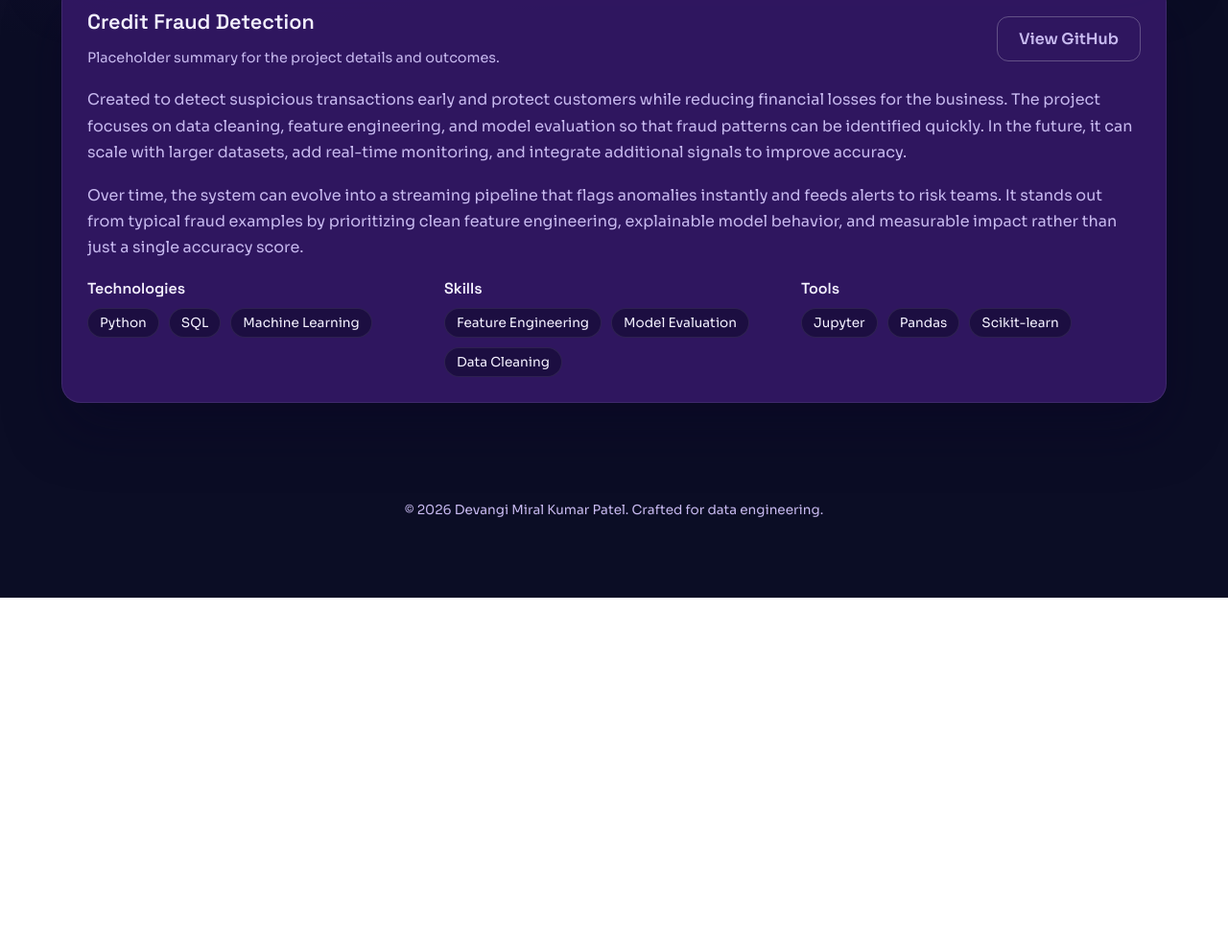
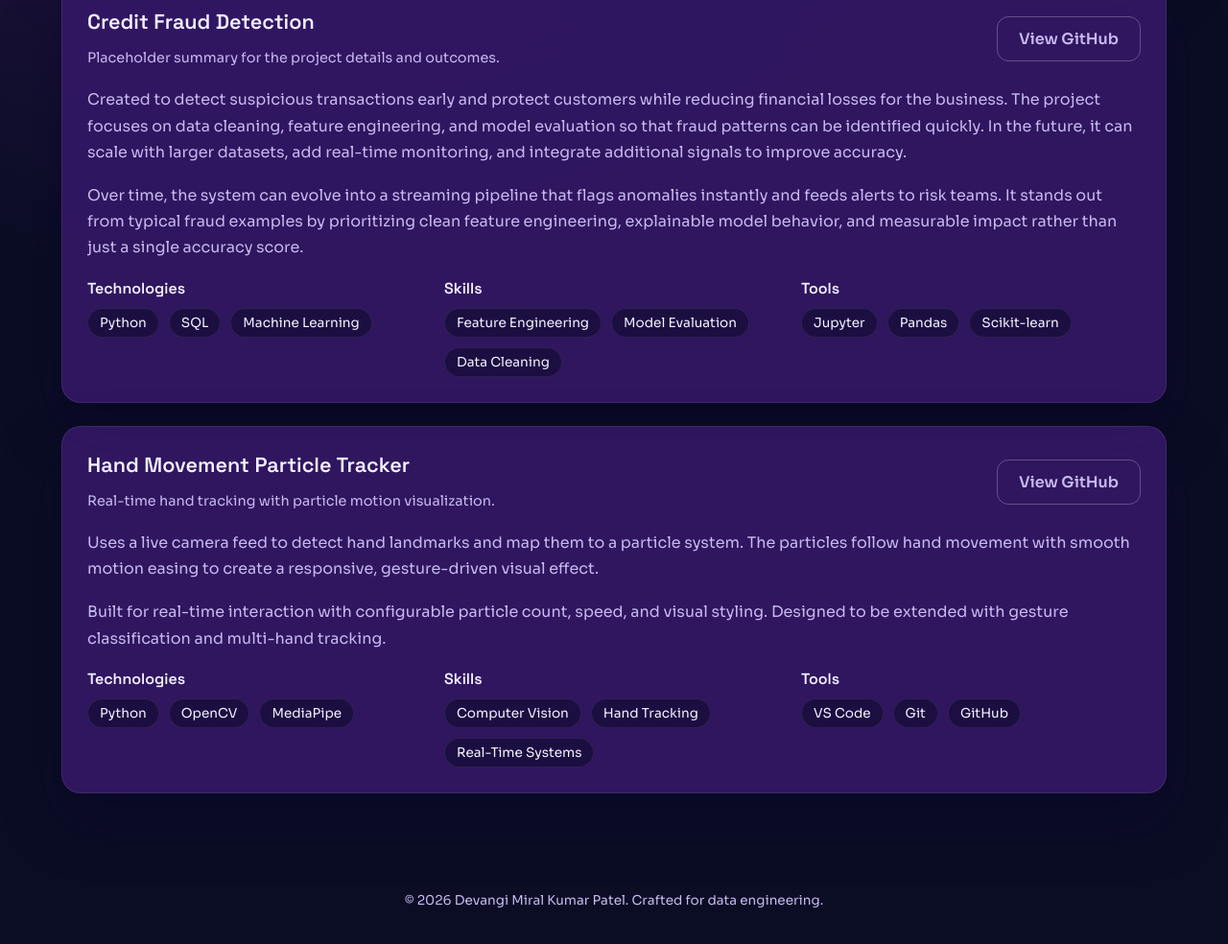
Before and after one commit to Devangi2217/portfolio, a website: page projects.html in a window 1280 px wide. Shown: the part 1172-2156 px from the top of the page at 96% size. Before the commit the page ends 1795 px from the top, so only its background shows below. Drawn offline with Linux system fonts and the light colour scheme; no server answers.

Commit message:
Add hand movement ML project link

```diff
--- a/projects.html
+++ b/projects.html
@@ -176,6 +176,62 @@
               </div>
             </div>
           </article>
+          <article class="project-card">
+            <div class="project-header">
+              <div>
+                <h3>Hand Movement Particle Tracker</h3>
+                <p class="project-tag">
+                  Real-time hand tracking with particle motion visualization.
+                </p>
+              </div>
+              <div class="project-actions">
+                <a
+                  class="btn ghost"
+                  href="https://github.com/Devangi2217/hand_movement_ML"
+                  target="_blank"
+                  rel="noreferrer"
+                >
+                  View GitHub
+                </a>
+              </div>
+            </div>
+            <p>
+              Uses a live camera feed to detect hand landmarks and map them to
+              a particle system. The particles follow hand movement with smooth
+              motion easing to create a responsive, gesture-driven visual effect.
+            </p>
+            <p>
+              Built for real-time interaction with configurable particle count,
+              speed, and visual styling. Designed to be extended with gesture
+              classification and multi-hand tracking.
+            </p>
+            <div class="project-meta">
+              <div>
+                <h4>Technologies</h4>
+                <div class="chip-list">
+                  <span class="chip">Python</span>
+                  <span class="chip">OpenCV</span>
+                  <span class="chip">MediaPipe</span>
+                </div>
+              </div>
+              <div>
+                <h4>Skills</h4>
+                <div class="chip-list">
+                  <span class="chip">Computer Vision</span>
+                  <span class="chip">Hand Tracking</span>
+                  <span class="chip">Real-Time Systems</span>
+                </div>
+              </div>
+              <div>
+                <h4>Tools</h4>
+                <div class="chip-list">
+                  <span class="chip">VS Code</span>
+                  <span class="chip">Git</span>
+                  <span class="chip">GitHub</span>
+                </div>
+              </div>
+            </div>
+          </article>
         </div>
       </section>
 
```
